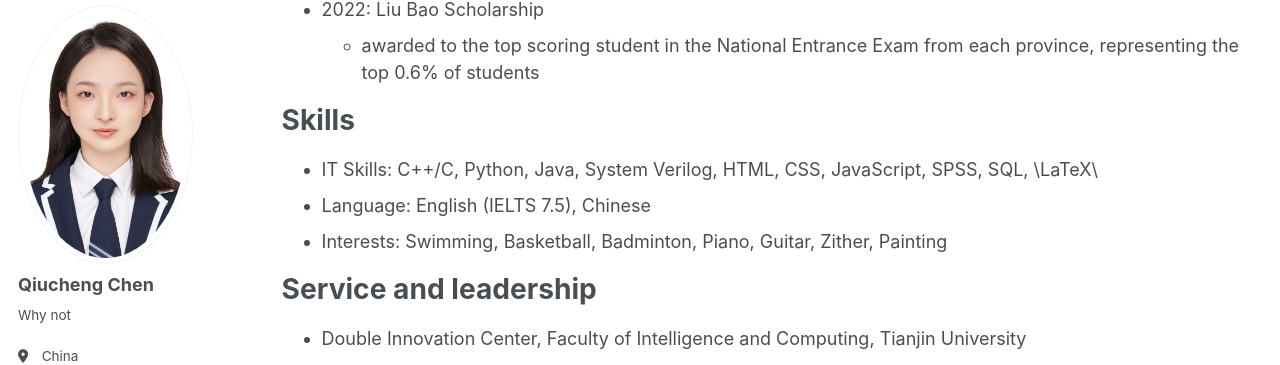
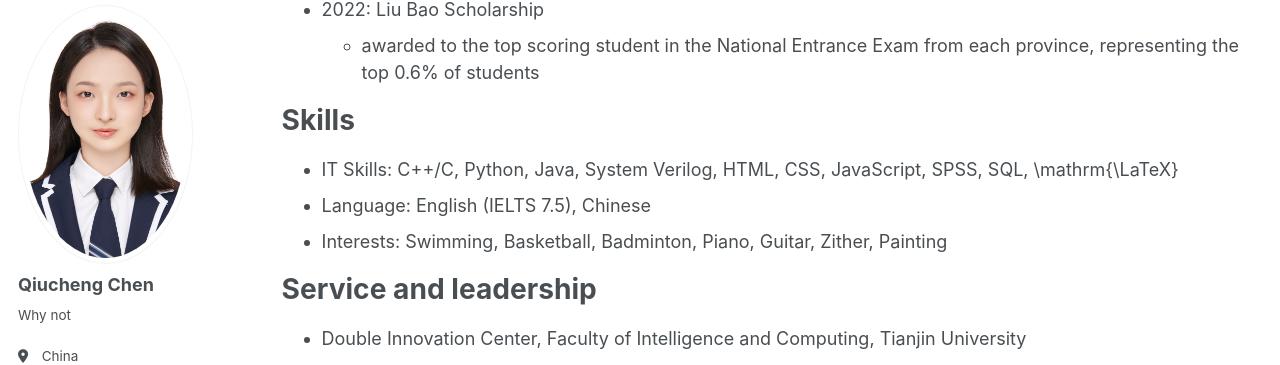
Before and after one commit to Trouverecc/Trouverecc.github.io, a Jekyll site: the page built from _pages/cv.md, in a window 1280 px wide and 900 px high, scrolled down 473 px. Shown: the part 101-466 px from the top of the window. Built offline with Jekyll 4.4.1, drawn with Linux system fonts in a browser that asks for light colours.

Commit message:
Update cv.md

```diff
--- a/_pages/cv.md
+++ b/_pages/cv.md
@@ -31,7 +31,7 @@ Honor and Award
 
 Skills
 ======
-* IT Skills: C++/C, Python, Java, System Verilog, HTML, CSS, JavaScript, SPSS, SQL, \LaTeX\
+* IT Skills: C++/C, Python, Java, System Verilog, HTML, CSS, JavaScript, SPSS, SQL, \mathrm{\LaTeX}
 * Language: English (IELTS 7.5), Chinese
 * Interests: Swimming, Basketball, Badminton, Piano, Guitar, Zither, Painting
 
```
